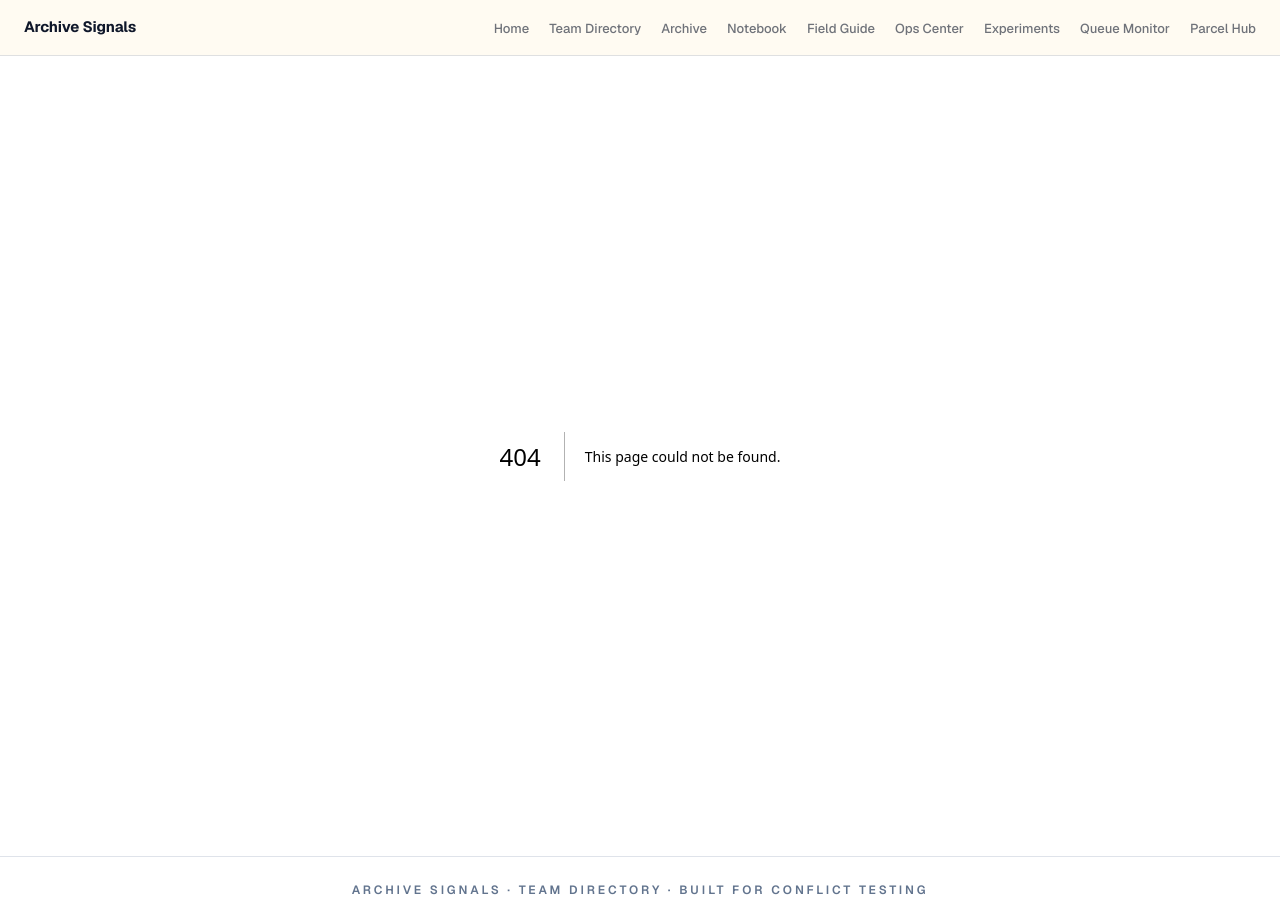
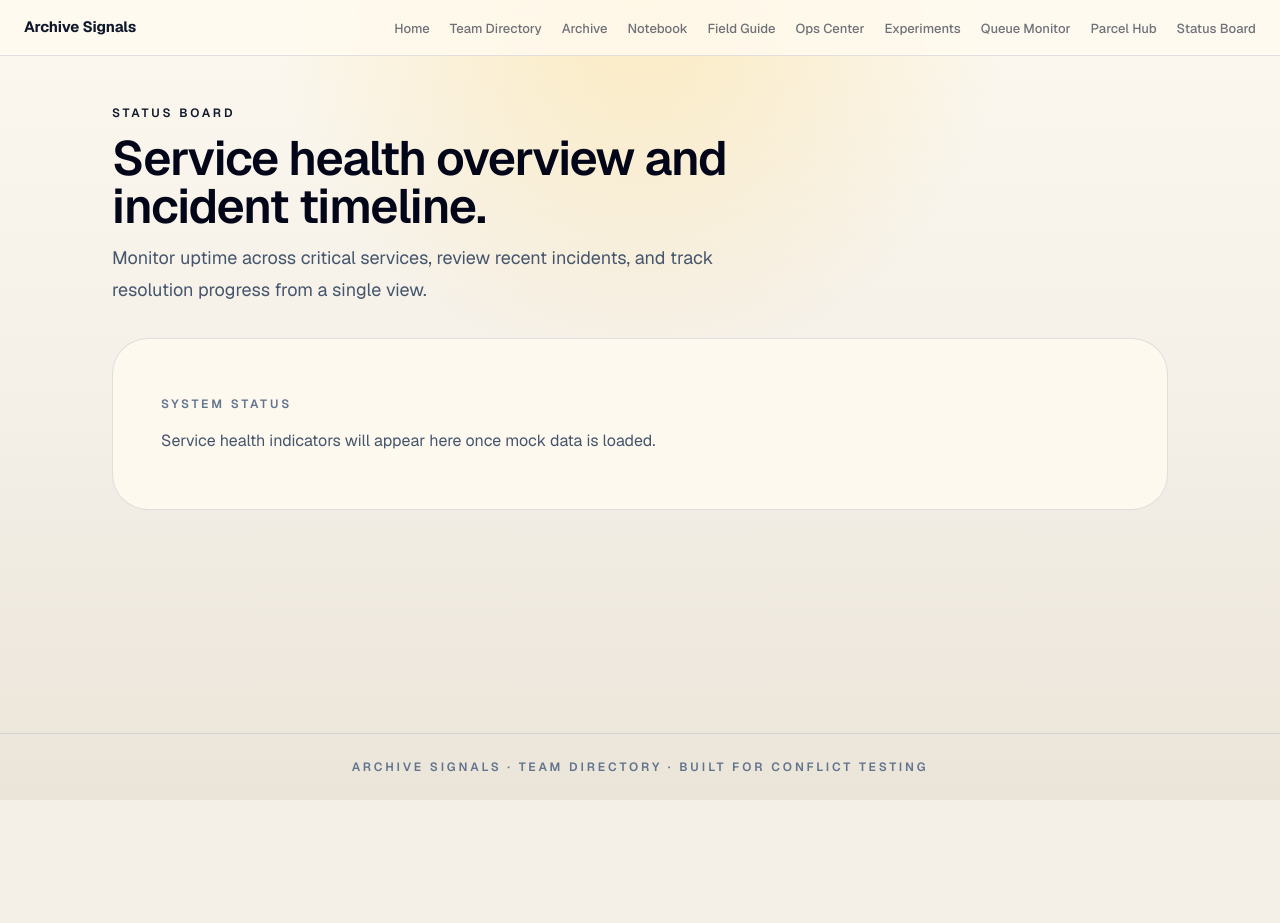
Before and after one commit to iamasx/api-test, a Next.js app: page /status-board in a window 1280 px wide. Before the commit this address had no page. After the commit the page ends 800 px from the top, so only its background shows below. Built offline with nearby package versions, Linux system fonts and the light colour scheme.

Commit message:
feat: add status-board route shell and nav link in shared layout
Closes #196 (partial) — creates the initial status-board page with
metadata and a placeholder section, and adds the route to the shared
nav bar in layout.tsx.

Co-Authored-By: Claude Opus 4.6 (1M context) <noreply@anthropic.com>

```diff
--- a/src/app/layout.tsx
+++ b/src/app/layout.tsx
@@ -32,6 +32,7 @@ const navLinks = [
   { href: "/experiment-registry", label: "Experiments" },
   { href: "/queue-monitor", label: "Queue Monitor" },
   { href: "/parcel-hub", label: "Parcel Hub" },
+  { href: "/status-board", label: "Status Board" },
 ] as const;
 
 export default function RootLayout({
--- /dev/null
+++ b/src/app/status-board/page.tsx
@@ -0,0 +1,33 @@
+import type { Metadata } from "next";
+
+export const metadata: Metadata = {
+  title: "Status Board",
+  description:
+    "Real-time service health dashboard with uptime indicators and incident history.",
+};
+
+export default function StatusBoardPage() {
+  return (
+    <main className="status-board mx-auto flex w-full max-w-6xl flex-1 flex-col gap-8 px-6 py-12 sm:px-10 lg:px-12">
+      <header className="space-y-3">
+        <p className="section-label text-[var(--status-accent)]">
+          Status Board
+        </p>
+        <h1 className="heading-tight max-w-3xl text-4xl text-slate-950 sm:text-5xl">
+          Service health overview and incident timeline.
+        </h1>
+        <p className="max-w-2xl text-lg leading-8 text-slate-600">
+          Monitor uptime across critical services, review recent incidents, and
+          track resolution progress from a single view.
+        </p>
+      </header>
+
+      <section className="section-card border border-[var(--line)] bg-[var(--surface)]">
+        <p className="section-label text-slate-500">System Status</p>
+        <p className="mt-4 text-base text-slate-600">
+          Service health indicators will appear here once mock data is loaded.
+        </p>
+      </section>
+    </main>
+  );
+}
```
